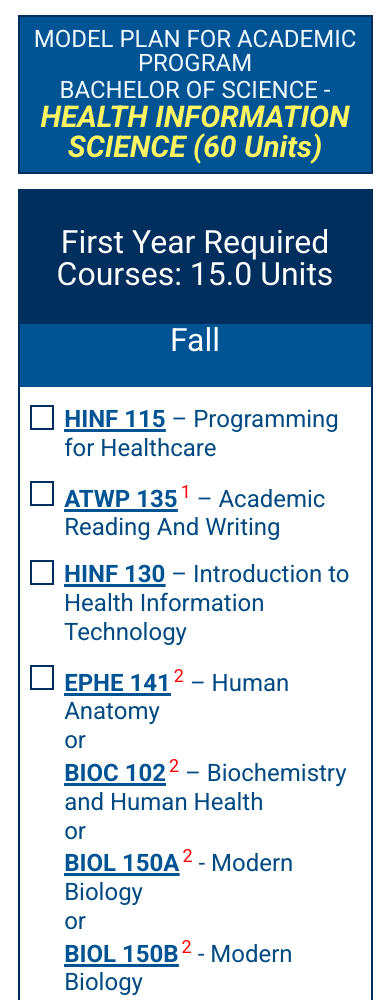
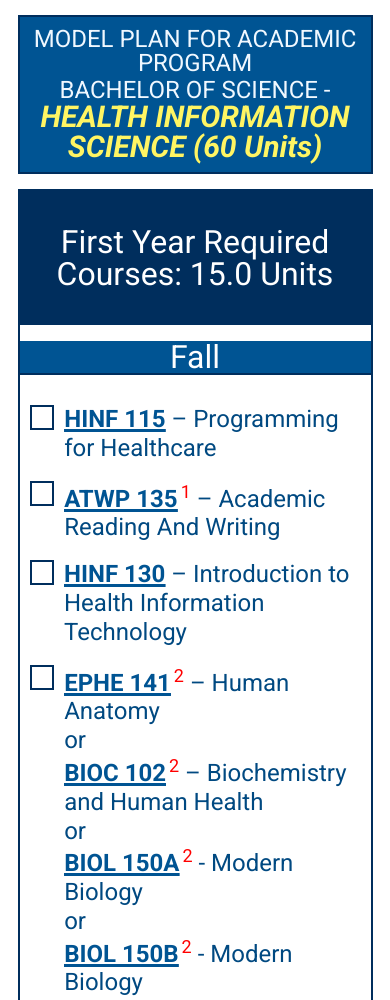
Before and after one commit to youngsepz/UVIC_ModelPlanApp, a plain HTML site: page index.html in a window 390 px wide. Shown: the top 1000 px of the page. Drawn offline with Linux system fonts and the light colour scheme.

Commit message:
fixed .semester white space

```diff
--- a/modelplan.css
+++ b/modelplan.css
@@ -133,6 +133,7 @@ html {
   font-family: "Roboto", sans-serif;
   font-weight: 400;
   color: #004981;
+  text-decoration-skip-ink: none;
 }
 
 a {
@@ -219,6 +220,10 @@ body {
 }
 
 .semester {
+  display: flex;
+  align-items: center;
+  height: 100%;
+  justify-content: center;
   text-align: Center;
   color: white;
   font-size: 32px;
@@ -513,6 +518,11 @@ body {
   .year1-description:first {
     font-size: 12px;
   }
+
+  .semester {
+    height: auto;
+    display: block;
+  }
 }
 
 @media (max-width: 400px) {
```
